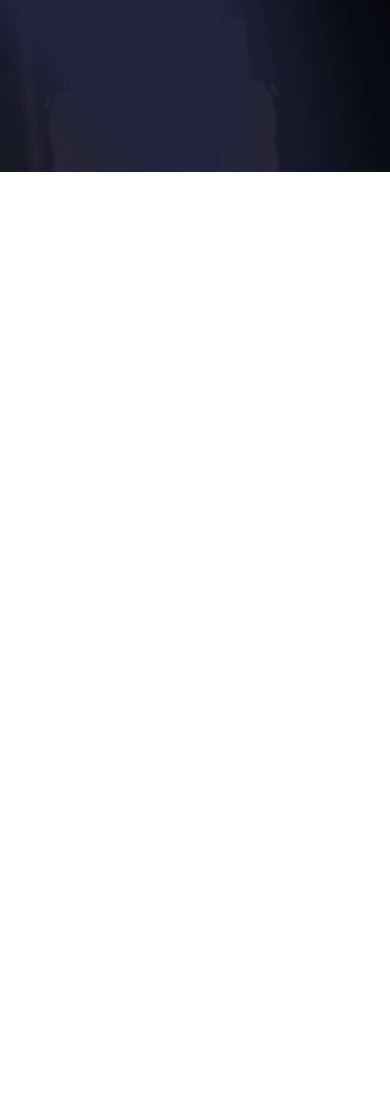
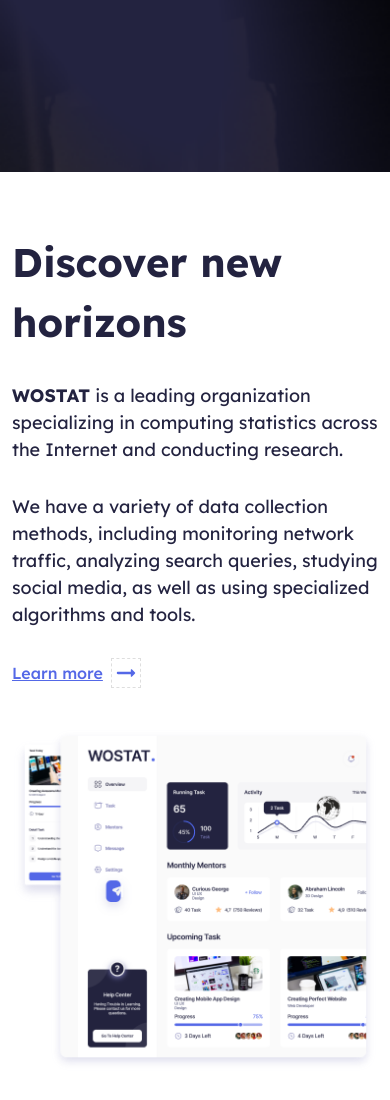
Before and after one commit to aleksandr-lihodeev/wostat, a React app: page / in a window 390 px wide. Shown: the part 672-1772 px from the top of the page. Before the commit the page ends 844 px from the top, so only its background shows below. Built offline with nearby package versions, Linux system fonts and the light colour scheme.

Commit message:
responsive discover block,

```diff
--- a/src/app/styles/variables.scss
+++ b/src/app/styles/variables.scss
@@ -1,4 +1,5 @@
 :root {
   --blue-color: rgb(84, 104, 231);
   --white-color: rgb(245, 245, 245);
+  --dark-color: rgb(35, 35, 64);
 }
--- a/src/pages/MainPage/MainPage.jsx
+++ b/src/pages/MainPage/MainPage.jsx
@@ -1,17 +1,35 @@
-import React, {useState} from 'react';
+import React, {useEffect, useState} from 'react';
 import cls from './MainPage.module.scss'
 import {Header} from "../../widgets";
 import {Link} from "react-router-dom";
 import {MyButton} from "../../shared";
 import {ReactComponent as Burger} from "../../shared/assets/svg/burger-menu.svg";
+import {ReactComponent as DiscoverLink} from "../../shared/assets/svg/discover-link.svg";
+import DiscoverDashboard from '../../shared/assets/img/mockup-discover.png'
+import DiscoverDashboardLg from '../../shared/assets/img/mockup-discover-lg.png'
+import DiscoverDashboardXl from '../../shared/assets/img/mockup-discover-xl.png'
+import DiscoverDashboardSm from '../../shared/assets/img/mockup-discover-sm.png'
+
 
 const MainPage = () => {
+    const [isOpen, setOpen] = useState(true)
 
-    const [isOpen,setOpen] = useState(true)
+    const [windowWidth, setWindowWidth] = useState(window.innerWidth);
 
-    console.log(isOpen)
+    useEffect(() => {
+        const handleResize = () => {
+            setWindowWidth(window.innerWidth);
+        };
+
+        window.addEventListener('resize', handleResize);
+
+        return () => {
+            window.removeEventListener('resize', handleResize);
+        };
+    }, []);
 
     return (
+        <>
             <section className={cls.MainPage}>
                 <Header classes={'main__header'}>
                     <p className={cls.main__header__logo}>WOSTAT <span className={cls.main__header__point}>.</span></p>
@@ -32,14 +50,59 @@
                 </Header>
                 <div className="container">
                     <main>
-                    <p className={cls.main__title}>Whoever owns the  information owns the  world</p>
-                    <p className={cls.main__subtitle}>statistics and research that will give you an  advantage</p>
+                        <p className={cls.main__title}>Whoever owns the information owns the world</p>
+                        <p className={cls.main__subtitle}>statistics and research that will give you an advantage</p>
                         <MyButton classes={'main__content__btn'}>
                             Price
                         </MyButton>
                     </main>
                 </div>
             </section>
+            <section className={cls.discover__block}>
+                <div className="container">
+                    <div className={cls.discover__wrap}>
+                        <div className={cls.discover__info}>
+                            <p className={cls.discover__title}>Discover new horizons</p>
+                            <p className={cls.discover__subtitle}><span>WOSTAT</span> is a leading organization
+                                specializing in
+                                computing
+                                statistics across the Internet and
+                                conducting research.
+                            </p>
+                            <p className={cls.discover__subtitle}> We have a variety of data collection methods,
+                                including
+                                monitoring network traffic,
+                                analyzing
+                                search queries, studying social media, as well as using specialized algorithms and
+                                tools.</p>
+                            <div className={cls.discover__link__btn}>
+                                <a href="#" className={cls.discover__link}>Learn more </a>
+                                <DiscoverLink className={cls.discover__link__icon}/>
+                            </div>
+                        </div>
+
+                        <div className="discover__dashboard">
+                            <img
+                                className={cls.discover__bgc}
+                                src={
+                                    windowWidth <= 992
+                                        ? DiscoverDashboardLg
+                                        : windowWidth <= 768
+                                            ? DiscoverDashboardXl
+                                            : windowWidth <= 576
+                                                ? DiscoverDashboardSm
+                                                : DiscoverDashboard
+                                }
+                                alt="mockup"/>
+                        </div>
+
+                    </div>
+                </div>
+
+            </section>
+        </>
+
+
     );
 };
 
--- a/src/pages/MainPage/MainPage.module.scss
+++ b/src/pages/MainPage/MainPage.module.scss
@@ -49,6 +49,7 @@
       font-weight: 700;
       text-align: left;
       margin-bottom: 16px;
+      width: 50%;
     }
 
     .main__subtitle {
@@ -56,10 +57,64 @@
       font-size: 18px;
       text-align: left;
       margin: 0;
+      width: 40%;
     }
   }
 }
 
+.discover__block {
+  padding: 100px 0;
+
+  .discover__wrap {
+    display: grid;
+    grid-template-columns: 1fr 1.5fr;
+
+
+
+    .discover__bgc {
+      width: 100%;
+    }
+    .discover__info {
+      display: flex;
+      flex-direction: column;
+      justify-content: center;
+    }
+
+    .discover__title {
+      color: var(--dark-color);
+      font-size: 50px;
+      font-weight: 700;
+      text-align: left;
+      margin-bottom: 24px;
+    }
+
+    .discover__subtitle {
+      color: var(--dark-color);
+      font-size: 18px;
+      text-align: left;
+      margin-bottom: 48px;
+      span {
+        font-weight: 700;
+      }
+    }
+
+    .discover__link__btn {
+      display: flex;
+      align-items: center;
+      column-gap: 8px;
+      .discover__link {
+        color: var(--blue-color);
+        font-size: 16px;
+        font-weight: 500;
+        text-decoration-line: underline;
+      }
+      .discover__link__icon {
+        border: 1px dashed #DEDEDE;
+      }
+    }
+
+  }
+}
 
 @media screen and (max-width: 992px) {
   .MainPage {
@@ -76,16 +131,58 @@
         margin-right: 37px;
       }
     }
-
-
     main {
       padding: 200px 0 0 0;
 
       .main__title {
         margin-bottom: 20px;
+        width: 80%;
+      }
+
+      .main__subtitle {
+        margin-bottom: 20px;
+        width: 397px;
       }
     }
   }
+
+
+
+
+  .discover__block {
+    padding: 80px 0;
+
+    .discover__wrap {
+      display: flex;
+      flex-direction: column;
+
+      .discover__bgc {
+        width: 100%;
+      }
+      .discover__info {
+        display: flex;
+        flex-direction: column;
+        justify-content: center;
+        margin-bottom: 40px;
+      }
+
+      .discover__title {
+        font-size: 40px;
+        margin-bottom: 30px;
+      }
+
+      .discover__subtitle {
+        margin-bottom: 30px;
+      }
+
+      .discover__link__btn {
+        display: flex;
+        align-items: center;
+      }
+
+    }
+  }
+
 }
 
 @media screen and (max-width: 768px) {
@@ -134,11 +231,48 @@
       .main__title {
         margin-bottom: 20px;
         font-size: 30px;
+        width: 100%;
       }
 
       .main__subtitle {
         font-size: 14px;
+        width: 50%;
       }
+    }
+  }
+
+
+
+  .discover__block {
+    padding: 60px 0;
+
+    .discover__wrap {
+
+      .discover__info {
+        display: flex;
+        flex-direction: column;
+        justify-content: center;
+        margin-bottom: 40px;
+      }
+
+      .discover__bgc {
+        width: 100%;
+      }
+
+      .discover__title {
+        font-size: 40px;
+        margin-bottom: 30px;
+      }
+
+      .discover__subtitle {
+        margin-bottom: 30px;
+      }
+
+      .discover__link__btn {
+        display: flex;
+        align-items: center;
+      }
+
     }
   }
 
@@ -163,10 +297,12 @@
       .main__title {
         margin-bottom: 20px;
         font-size: 30px;
+
       }
 
       .main__subtitle {
         font-size: 14px;
+        width: 100%;
       }
     }
   }
```
Also changed, not shown: src/shared/assets/img/mockup-discover-lg.png (added), src/shared/assets/img/mockup-discover-sm.png (added), src/shared/assets/img/mockup-discover-xl.png (added), src/shared/assets/img/mockup-discover.png (added), src/shared/assets/svg/discover-link.svg (added). Lines whose indentation alone changed are shown as unchanged.
